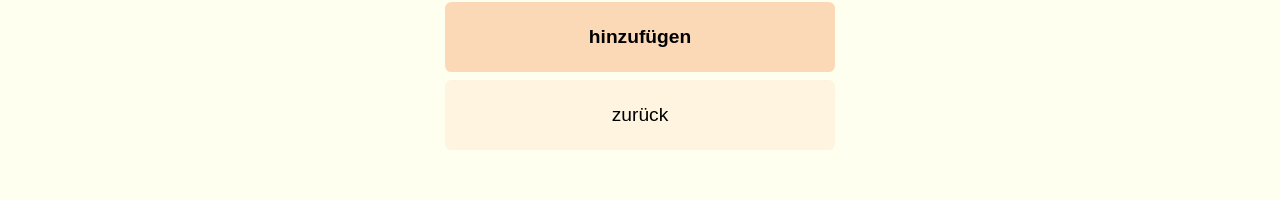
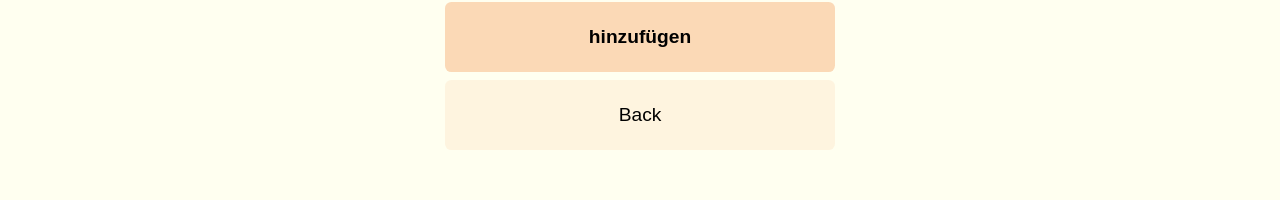
Before and after one commit to farahccino/capstone-project-cherish, a React (Create React App) app: page /add-goal in a window 1280 px wide. Shown: the part 328-528 px from the top of the page. Built offline with nearby package versions, Linux system fonts and the light colour scheme.

Commit message:
implemented useHistory hook on the back button

```diff
--- a/src/components/HabitForm.js
+++ b/src/components/HabitForm.js
@@ -1,9 +1,9 @@
 import PropTypes from 'prop-types';
 import { useEffect, useState } from 'react';
+import { useHistory } from 'react-router-dom';
 import { v4 as uuidv4 } from 'uuid';
 
 import styled from 'styled-components/macro';
-
 
 
 HabitForm.propTypes = {
@@ -36,7 +36,6 @@ const [isError, setIsError] = useState(false);
 const [frequency, setFrequency] = useState('');
 
 
-
 const placeholderText = `neues Ziel tippen...
 `
 
@@ -56,6 +55,10 @@ function handleFormSubmit(event) {
   setShowsEditModal(false)
 }
 
+let history = useHistory();
+  const goToPreviousPath = () => {
+    history.goBack();
+  };
 
   return (
     <Form onSubmit={handleFormSubmit}>
@@ -77,14 +80,12 @@ function handleFormSubmit(event) {
       </select>
 
       <Button isPrimary>hinzufügen</Button>
-      <Button onClick="reset" type="button">
-            zurück
-          </Button>
+        <Button onClick={goToPreviousPath}>
+        Back
+      </Button>
     </Form>
   );
 }
-
-
 
 
 const Button = styled.button`
```
